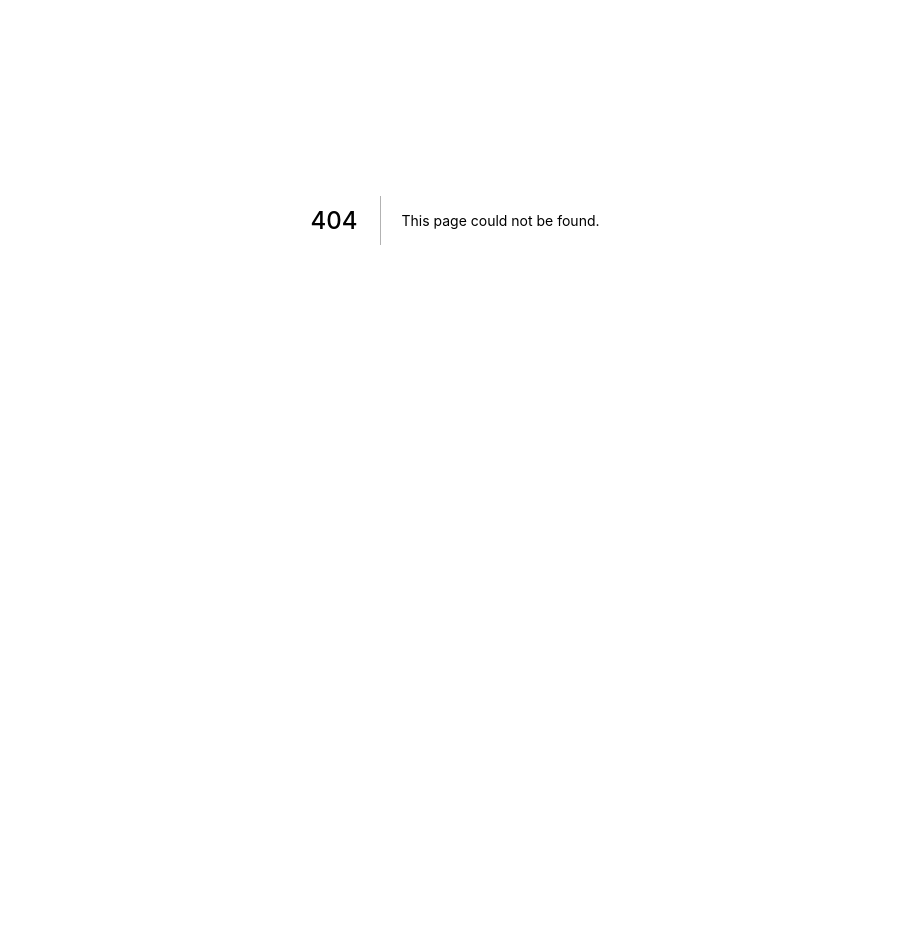
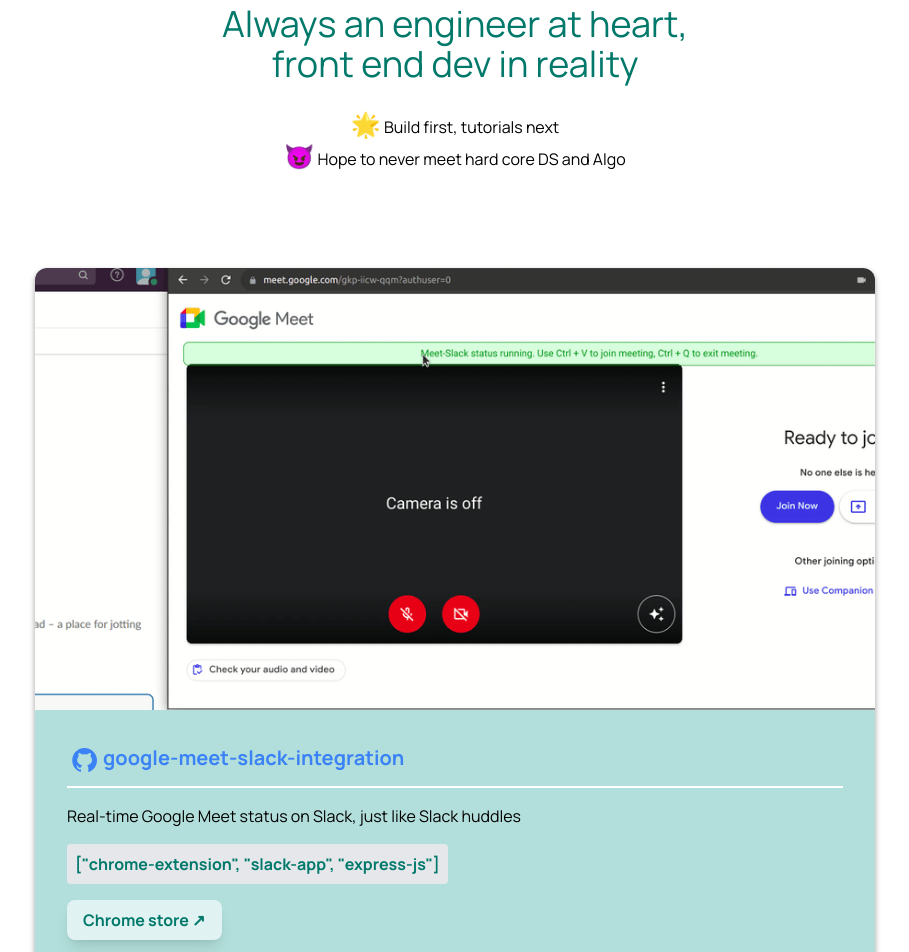
Before and after one commit to vivek-nexus/yakshaG.github.io, a Next.js app: page /code in a window 1280 px wide. Before the commit this address had no page. Shown: the part 180-1132 px from the top of the page, without its empty margins (185-1094 px from the left). Before the commit the page ends 800 px from the top, so only its background shows below. Built offline with nearby package versions, Linux system fonts and the light colour scheme.

Commit message:
Add two projects to code page

```diff
--- /dev/null
+++ b/components/CodeProjectCard.jsx
@@ -0,0 +1,49 @@
+import Button from "./Button";
+import { useInView } from 'react-intersection-observer';
+
+function RepoDetails() {
+    return (
+        <div className="p-8 bg-primary-100">
+            <h4 className="text-xl text-blue-500 font-bold border-b-2 border-white pb-2 mb-4">
+                <a href="https://github.com/yakshaG/google-meet-slack-integration" target="_blank">
+                    <img width="36px" className="inline stroke-blue-500" src="/images/github-blue.svg"></img>google-meet-slack-integration
+                </a>
+            </h4>
+            <p className="mb-4">Real-time Google Meet status on Slack, just like Slack huddles</p>
+            <p className="inline-block text-primary-700 font-bold bg-gray-200 rounded p-2 mb-4">["chrome-extension", "slack-app", "express-js"]</p>
+            <Button type="secondary">Chrome store ↗</Button>
+        </div>
+    )
+}
+
+
+
+function CodeProjectCards(props) {
+    const [ref, inView] = useInView({
+        triggerOnce: true,
+        rootMargin: '0px 0px',
+    })
+
+    return (
+        <>
+            <div className="overflow-hidden rounded-xl shadow-designProjectCard mb-12">
+                <div>
+                    <img className="" src="/images/demo.gif"></img>
+                </div>
+                <RepoDetails />
+            </div >
+
+            <div className="overflow-hidden rounded-xl shadow-designProjectCard flex flex-col-reverse md:flex-row">
+                {/* <div className="basis-1/2"> */}
+                <RepoDetails />
+                {/* </div> */}
+                <div ref={ref} className={`basis-1/2 ${inView && `animate__animated animate__delay-3s animate__headShake`} `}>
+                    <iframe src="https://yakshag.github.io/listen/app" width="100%" height="480px" />
+                </div>
+
+            </div >
+        </>
+    )
+}
+
+export default CodeProjectCards;
--- a/components/DesignProjectCard.jsx
+++ b/components/DesignProjectCard.jsx
@@ -7,12 +7,12 @@
 function LeftCard(props) {
     return (
         <div
-            className={`flex flex-col rounded-lg shadow-md border-2 border-primary-500
+            className={`flex-col justify-between group rounded-lg overflow-hidden shadow-md border-2 border-primary-500
             ${props.className}
-            ${props.desktop ? (props.inView ? `animate__animated animate__rotateInUpRight` : ``) : (props.inView ? `animate__animated animate__fadeInUp` : ``)} `}
+            ${props.desktop ? (props.inView ? `animate__animated animate__rotateInUpRight` : ``) : (props.inView ? `animate__animated animate__fadeIn` : ``)} `}
         >
-            <img src={`/images/${props.projectImage}`} className="rounded-lg"></img>
-            <h4 className="text-xl font-bold text-center rounded-b-lg py-4 px-8 md:px-6 -mt-4 bg-primary-100 backdrop-blur-sm" style={{ boxShadow: "rgba(0, 0, 0, 0.15) 0px -4px 4px" }}>{props.projectTitle}</h4>
+            <img src={`/images/${props.projectImage}`} className="group-hover:grayscale duration-500"></img>
+            <h4 className="text-xl font-bold text-center rounded-b-lg py-4 px-8 md:px-6 bg-primary-100" style={{ boxShadow: "rgba(0, 0, 0, 0.15) 0px -4px 4px" }}>{props.projectTitle}</h4>
         </div>)
 }
 
@@ -21,7 +21,7 @@
         <div
             className={`md:absolute ml-12 -my-4 z-10 md:top-1/3 md:left-1/2 md:-m-4 w-2 md:w-8 py-4 md:py-1 bg-primary-500 rounded-full shadow-md
             ${props.className}
-            ${props.desktop ? (props.inView ? `animate__animated animate__rotateIn` : ``) : (props.inView ? `animate__animated animate__fadeInUp` : ``)}`}
+            ${props.desktop ? (props.inView ? `animate__animated animate__rotateIn` : ``) : (props.inView ? `animate__animated animate__fadeIn` : ``)}`}
         >
         </div>)
 }
@@ -31,7 +31,7 @@
         <div
             className={`md:absolute ml-auto mr-12 -my-4 z-10 md:top-2/3 md:left-1/2 md:-m-4 w-2 md:w-8 py-4 md:py-1 bg-primary-500 rounded-full shadow-md
             ${props.className}
-            ${props.desktop ? (props.inView ? `animate__animated animate__rotateIn` : ``) : (props.inView ? `animate__animated animate__fadeInUp` : ``)}`}
+            ${props.desktop ? (props.inView ? `animate__animated animate__rotateIn` : ``) : (props.inView ? `animate__animated animate__fadeIn` : ``)}`}
         >
         </div>)
 }
@@ -41,7 +41,7 @@
         <div
             className={`bg-white rounded-lg shadow-md border-2 border-primary-500 p-8 md:p-12
             ${props.className}
-            ${props.desktop ? (props.inView ? `animate__animated animate__rotateInUpLeft` : ``) : (props.inView ? `animate__animated animate__fadeInUp` : ``)}`}
+            ${props.desktop ? (props.inView ? `animate__animated animate__rotateInUpLeft` : ``) : (props.inView ? `animate__animated animate__fadeIn` : ``)}`}
         >
             <p className="mb-4">{ReactHtmlParser(props.projectDescription)}</p>
             <div className="mb-6">
@@ -69,14 +69,14 @@
                     projectImage={projectCardData[props.cardNumber - 1].projectImage}
                     projectTitle={projectCardData[props.cardNumber - 1].projectTitle}
                     desktop
-                    className="hidden md:block"
+                    className="hidden md:flex"
                 />
                 <LeftCard
                     inView={inView}
                     projectImage={projectCardData[props.cardNumber - 1].projectImage}
                     projectTitle={projectCardData[props.cardNumber - 1].projectTitle}
                     mobile
-                    className="block md:hidden"
+                    className="flex md:hidden"
                 />
 
                 <Pin1 inView={inView} desktop className="hidden md:block" />
--- /dev/null
+++ b/pages/code.jsx
@@ -0,0 +1,57 @@
+import Footer from "../components/Footer";
+import NavBar from "../components/NavBar";
+import Button from "../components/Button";
+import Link from "next/link";
+import Head from "next/head";
+import CodeProjectCards from "../components/CodeProjectCard";
+
+function Design() {
+    return (
+        <>
+            <Head>
+                <title>Code — Vivek</title>
+                <meta name="description" content="I am a product designer because..." />
+                <link rel="icon" href="/images/face-white-bg.png" />
+            </Head>
+
+            <div className="animate__animated animate__fadeIn">
+
+                <NavBar />
+
+                <div className="mx-auto mb-6 p-2 mt-16 bg-primary-700 w-2 rounded"></div>
+
+                <div className="container px-4 md:px-0">
+                    <div className="mb-24">
+                        <h2 className="text-4xl text-center text-primary-700 mb-6">Always an engineer at heart, <br /> front end dev in reality</h2>
+                        <p className="text-center">
+                            <span className="text-2xl">🌟</span> Build first, tutorials next<br />
+                            <span className="text-2xl">😈</span> Hope to never meet hard core DS and Algo
+                        </p>
+                    </div>
+
+                    <div className="mb-24">
+                        <CodeProjectCards />
+                    </div>
+
+                    <div className="mb-24">
+                        <div className="flex justify-between items-center">
+                            <Link href="/design"><a className="mr-auto"><Button type="secondary">&lt;- Design</Button></a></Link>
+                            <Link href="/"><a className="mx-auto"><Button type="secondary">
+                                <span className="material-symbols-outlined">home</span></Button></a>
+                            </Link>
+                            <Link href="/code"><a className="ml-auto break-none"><Button type="primary">Content -&gt;</Button></a></Link>
+                        </div>
+                    </div>
+
+
+
+                </div>
+
+
+                <Footer />
+            </div >
+        </>
+    )
+}
+
+export default Design;
--- a/pages/design.jsx
+++ b/pages/design.jsx
@@ -2,10 +2,21 @@
 import Footer from "../components/Footer";
 import NavBar from "../components/NavBar";
 import projectCardData from "../constants/project-cards";
+import Button from "../components/Button";
+import Link from "next/link";
+import Head from "next/head";
 
 function Design() {
     return (
+        <>
+            <Head>
+                <title>Design — Vivek</title>
+                <meta name="description" content="I am a product designer because..." />
+                <link rel="icon" href="/images/face-white-bg.png" />
+            </Head>
+
             <div className="animate__animated animate__fadeIn">
+
                 <NavBar />
 
                 <div className="mx-auto mb-6 p-2 mt-16 bg-primary-700 w-2 rounded"></div>
@@ -22,12 +33,13 @@
                     <div className="mx-auto mb-6 p-2 bg-primary-700 w-2 rounded"></div>
 
                     <div className="mb-24">
-                    <h2 className="text-4xl text-center text-primary-700 mb-6">Recent projects</h2>
-                    <div className="flex flex-col gap-12">
+                        <h2 className="text-4xl text-center text-primary-700 mb-6">Recent work</h2>
+                        <div className="flex flex-col gap-12 mb-4">
                             {/* {projectCardData.map((item, i) => (<DesignProjectCard key={i} cardNumber={item.cardNumber} />))} */}
                             <DesignProjectCard cardNumber={1} />
                             <DesignProjectCard cardNumber={2} />
                         </div>
+                        <p className="text-center"><a href="https://yakshag.medium.com/" target="_blank" className="text-blue-500 font-bold">See more ↗</a></p>
                     </div>
 
                     <div className="mx-auto mb-6 p-2 bg-primary-700 w-2 rounded"></div>
@@ -35,15 +47,21 @@
                     <div className="mb-24">
                         <h2 className="text-4xl text-center text-primary-700 mb-6">Community and open source</h2>
                         <div className="flex flex-col gap-12">
-                        {/* {projectCardData.map((item, i) => (<DesignProjectCard key={i} cardNumber={item.cardNumber} />))} */}
                             <DesignProjectCard cardNumber={3} />
                             <DesignProjectCard cardNumber={4} />
                         </div>
                     </div>
+
+                    <div className="mb-24">
+                        <div className="flex justify-between items-center">
+                            <Link href="/"><a><Button type="secondary"><span className="material-symbols-outlined mr-1">home</span></Button></a></Link>
+                            <Link href="/code"><a><Button type="primary">Code -&gt;</Button></a></Link>
                         </div>
-
+                    </div>
+                </div>
                 <Footer />
             </div >
+        </>
     )
 }
 
--- a/pages/index.js
+++ b/pages/index.js
@@ -10,7 +10,7 @@
     <>
       <Head>
         <title>Home — Vivek</title>
-        <meta name="description" content="Generated by create next app" />
+        <meta name="description" content="I am a product designer because..." />
         <link rel="icon" href="/images/face-white-bg.png" />
       </Head>
       <NavBar />
--- a/styles/globals.css
+++ b/styles/globals.css
@@ -7,7 +7,7 @@
 }
 
 ::selection {
-  background-color: #b2dfdb;
+  background-color: #80cbc4;
   color: black;
 }
 
```
Also changed, not shown: constants/project-cards.js (+16 -16 lines), public/images/demo.gif (added), public/images/github-blue.svg (added). Lines whose indentation alone changed are shown as unchanged.
